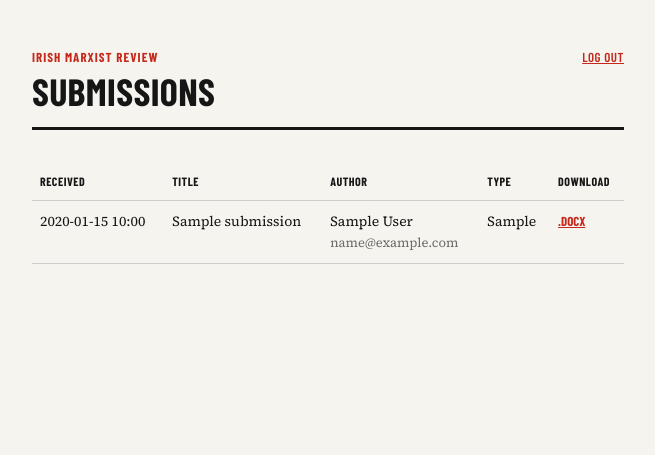
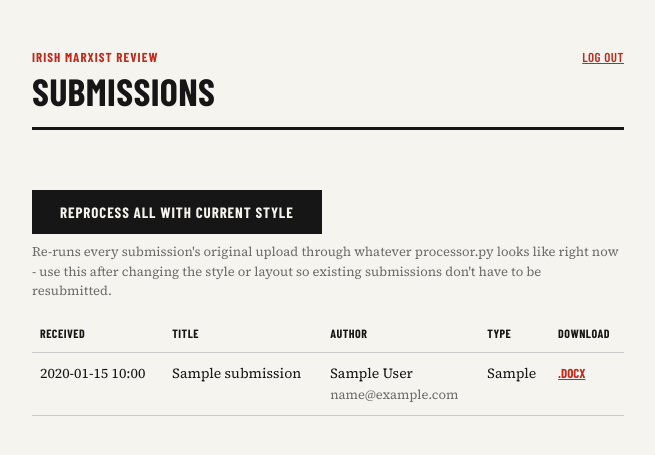
Before and after one commit to NigeGallagher/IMRtool, a Flask app: template imr-tool 2/templates/admin.html in a window 1280 px wide. Shown: the top 455 px of the page, without its empty margins (312-967 px from the left). Run offline with Flask 3, Linux system fonts and the light colour scheme; the template is opened without the code that fills it: most values are stand-ins (such as "Sample title", 1, 10 or a date in 2020); some web fonts are replaced.

Commit message:
Add files via upload

```diff
--- a/imr-tool 2/templates/admin.html
+++ b/imr-tool 2/templates/admin.html
@@ -8,6 +8,16 @@
 </div>
 
 {% if submissions %}
+<form method="post" action="{{ url_for('admin_reprocess_all') }}"
+      onsubmit="return confirm('Reprocess all {{ submissions|length }} submission(s) with the current style? This overwrites the existing output files in place.');">
+  <button type="submit">Reprocess all with current style</button>
+</form>
+<p class="meta" style="margin-top:8px;">
+  Re-runs every submission's original upload through whatever
+  processor.py looks like right now - use this after changing the style
+  or layout so existing submissions don't have to be resubmitted.
+</p>
+
 <table>
   <tr>
     <th>Received</th>
```
